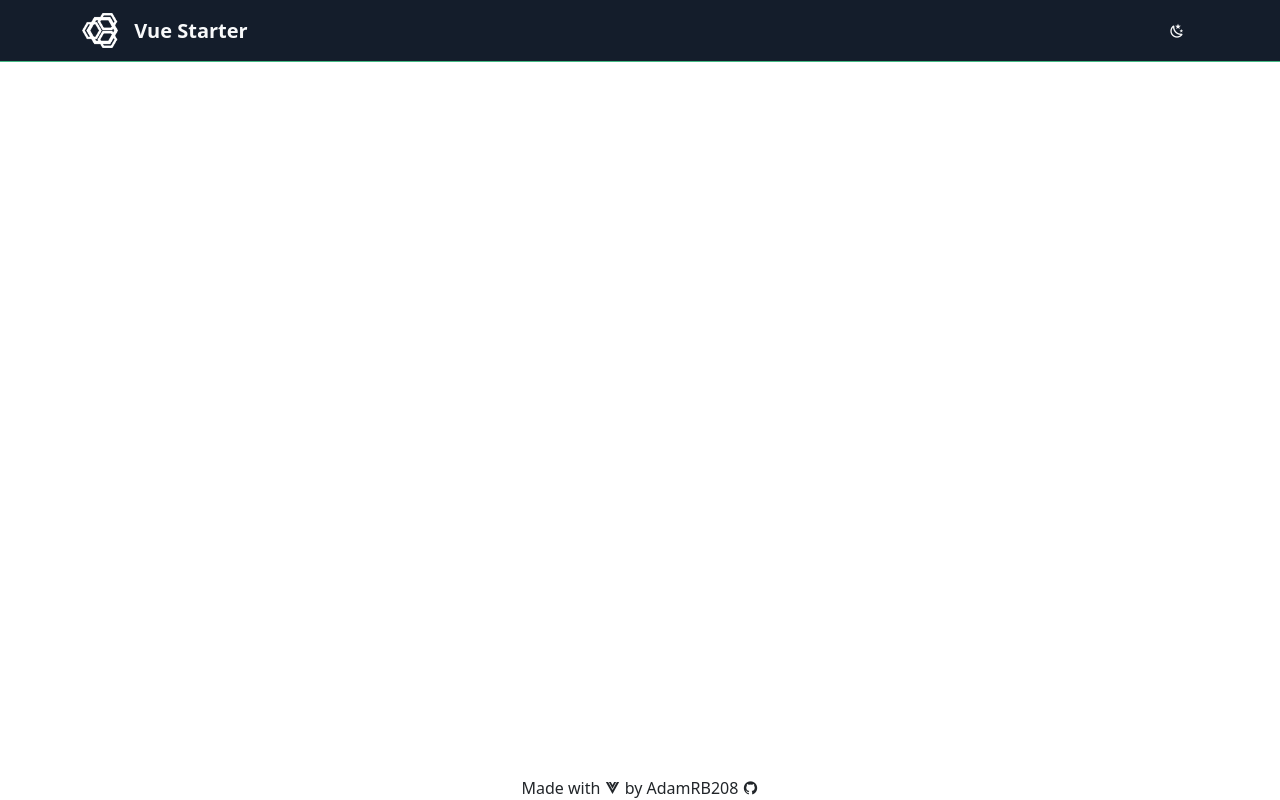
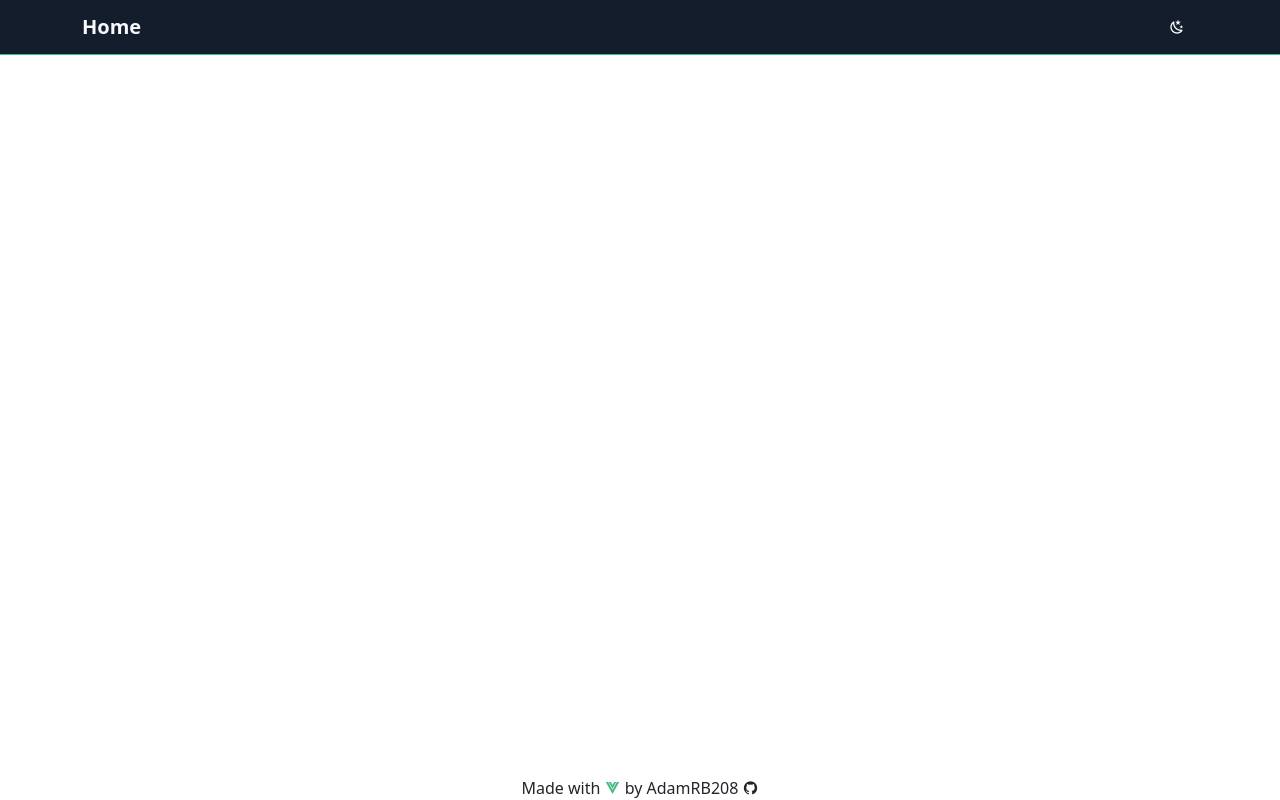
Before and after one commit to AdamRB208/AdamRB208.github.io, a Vue app: page / in a window 1280 px wide. Built offline with nearby package versions, Linux system fonts and the light colour scheme.

Commit message:
updated layout and navbar.

```diff
--- a/src/App.vue
+++ b/src/App.vue
@@ -12,7 +12,7 @@ import { RouterView } from 'vue-router';
     <RouterView />
   </main>
   <footer class=" text-center">
-    Made with <i class="mdi mdi-vuejs color-vue"></i> by AdamRB208 <i class="mdi mdi-github"></i>
+    Made with <i class="mdi mdi-vuejs text-vue"></i> by AdamRB208 <i class="mdi mdi-github"></i>
   </footer>
 </template>
 
--- a/src/components/Navbar.vue
+++ b/src/components/Navbar.vue
@@ -19,8 +19,7 @@ watch(theme, () => {
   <nav class="navbar navbar-expand-md bg-codeworks border-bottom border-vue">
     <div class="container gap-2">
       <RouterLink :to="{ name: 'Home' }" class="d-flex align-items-center text-light">
-        <img class="navbar-brand" alt="logo" src="/img/cw-logo.png" height="45" />
-        <b class="fs-5">Vue Starter</b>
+        <b class="fs-5">Home</b>
       </RouterLink>
       <!-- collapse button -->
       <button class="navbar-toggler" type="button" data-bs-toggle="collapse" data-bs-target="#navbar-links"
```
